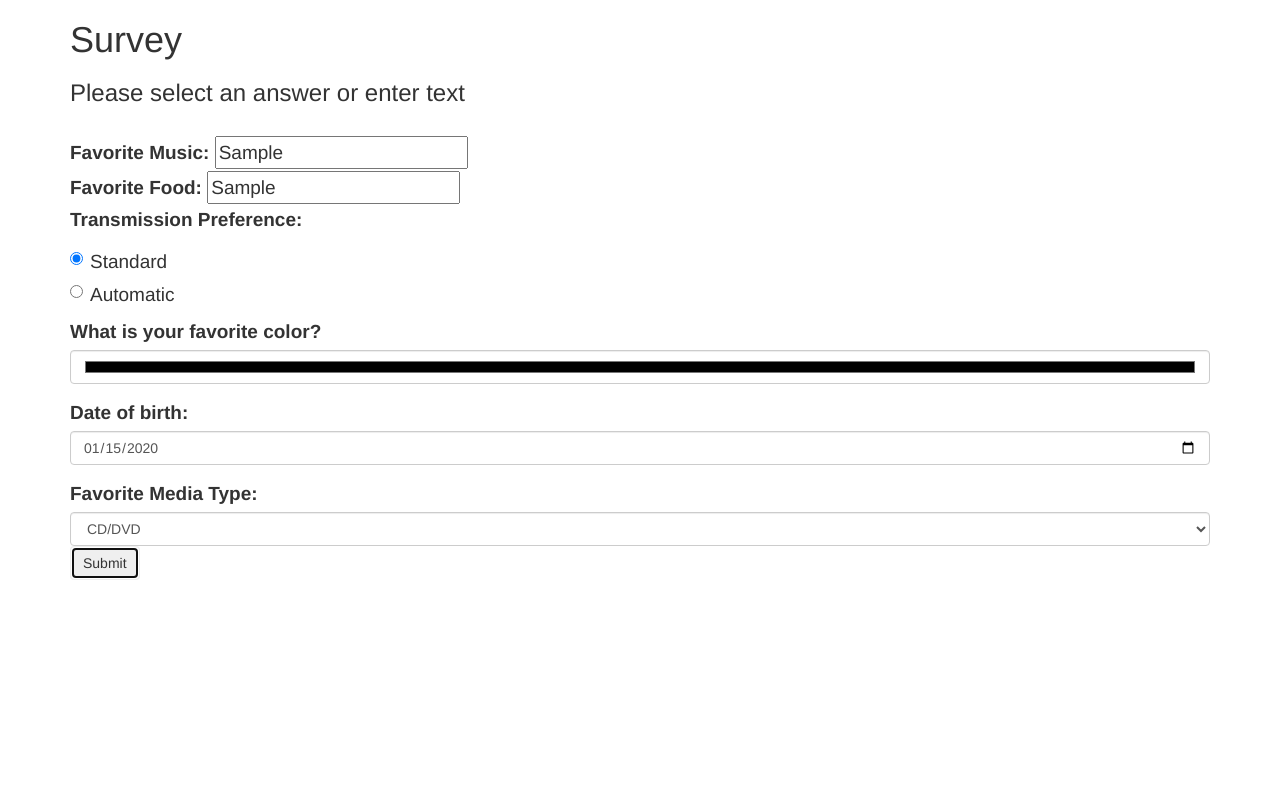
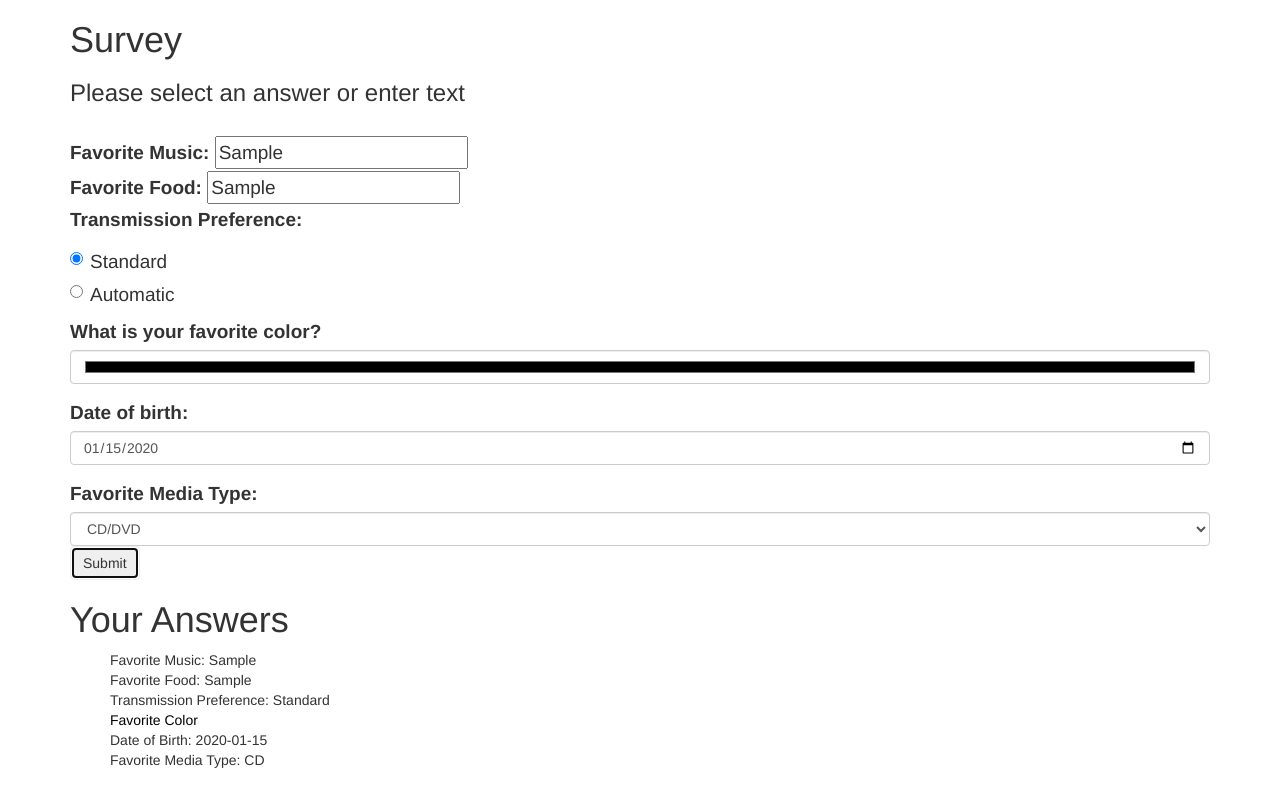
Before and after one commit to likewater/survey-site, a plain HTML site: page index.html in a window 1280 px wide. Both pictures are taken after typing "Sample", "Sample", "2020-01-15" into the empty fields and a click on the button "Submit". Drawn offline with Linux system fonts and the light colour scheme.

Commit message:
Add survey answers after input

```diff
--- a/css/styles.css
+++ b/css/styles.css
@@ -1,3 +1,7 @@
 #form-complete{
   font-size: 19px;
 }
+
+li{
+  list-style-type: none;
+}
--- a/index.html
+++ b/index.html
@@ -1,7 +1,7 @@
 <!DOCTYPE html>
 <html>
   <head>
-    <title>Survery Site</title>
+    <title>Survey Site</title>
     <link href="css/bootstrap.css" rel="stylesheet" type="text/css">
     <link href="css/styles.css" rel="stylesheet" type="text/css">
     <script src="js/jquery-3.1.1.js"></script>
@@ -13,6 +13,7 @@
       <h3>Please select an answer or enter text</h3><br>
       <div class="row">
         <div class="col-md-12">
+          <!--Form inputs-->
           <form id="form-complete">
             <label for="musInput">Favorite Music:</label>
             <input id="musInput" type="text"><br>
@@ -49,6 +50,18 @@
             </select>
             <button type="submit" class="btn">Submit</button>
           </form>
+          <!--Answers-->
+          <div id="answers">
+            <h1>Your Answers</h1>
+            <ul>
+              <li id="musicAns"></li>
+              <li id="foodAns"></li>
+              <li id="transAns"></li>
+              <li id="colorAns"></li>
+              <li id="bornAns"></li>
+              <li id="mediaAns"></li>
+            </ul>
+          </div>
       </div>
     </div>
   </body>
--- a/js/scripts.js
+++ b/js/scripts.js
@@ -18,6 +18,14 @@ $(document).ready(function(){
     favoriteColor = $("#color").val();
     dateOfBirth = $("#born").val();
     mediaType = $("#mediaType").val();
+
+    $("#musicAns").text("Favorite Music: " + favMusic);
+    $("#foodAns").text("Favorite Food: " + favFood);
+    $("#transAns").text("Transmission Preference: " + transPreference);
+    $("#colorAns").text("Favorite Color ");
+    $("#colorAns").css('color', favoriteColor);
+    $("#bornAns").text("Date of Birth: " + dateOfBirth);
+    $("#mediaAns").text("Favorite Media Type: " + mediaType);
     console.log(favMusic);
     console.log(favFood);
     console.log(transPreference);
```
